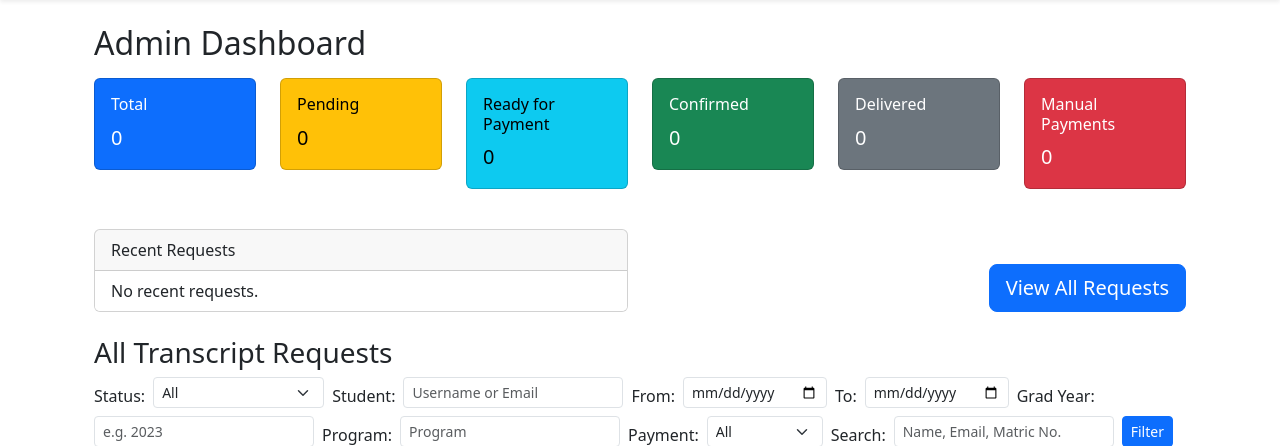
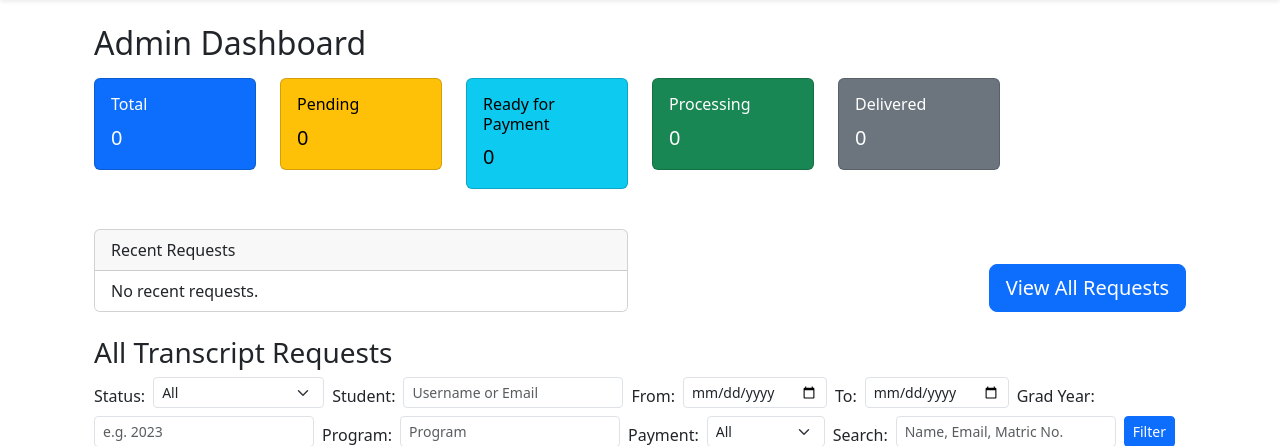
Before and after one commit to EzekielOgunkunle/TranscriptTower, a Django app: page /transcripts/admin-requests/ in a window 1280 px wide. Shown: the part 56-502 px from the top of the page. Run offline with Django 5.2, Linux system fonts and the light colour scheme; the visitor is signed in with stand-in values (Sample User, id 1); data that the repository does not hold is empty.

Commit message:
Remove all manual payment and 'confirmed' status references; update tests, templates, and docs for Paystack-only, processing status flow

```diff
--- a/templates/transcripts/admin_request_list.html
+++ b/templates/transcripts/admin_request_list.html
@@ -31,8 +31,8 @@
     <div class="col-md-2">
       <div class="card text-bg-success mb-3">
         <div class="card-body">
-          <h6 class="card-title">Confirmed</h6>
-          <p class="card-text fs-5">{{ confirmed_requests }}</p>
+          <h6 class="card-title">Processing</h6>
+          <p class="card-text fs-5">{{ processing_requests }}</p>
         </div>
       </div>
     </div>
@@ -41,14 +41,6 @@
         <div class="card-body">
           <h6 class="card-title">Delivered</h6>
           <p class="card-text fs-5">{{ delivered_requests }}</p>
-        </div>
-      </div>
-    </div>
-    <div class="col-md-2">
-      <div class="card text-bg-danger mb-3">
-        <div class="card-body">
-          <h6 class="card-title">Manual Payments</h6>
-          <p class="card-text fs-5">{{ manual_payments }}</p>
         </div>
       </div>
     </div>
@@ -85,7 +77,7 @@
           <option value="">All</option>
           <option value="pending" {% if status_filter == 'pending' %}selected{% endif %}>Pending</option>
           <option value="ready_for_payment" {% if status_filter == 'ready_for_payment' %}selected{% endif %}>Ready for Payment</option>
-          <option value="confirmed" {% if status_filter == 'confirmed' %}selected{% endif %}>Confirmed</option>
+          <option value="processing" {% if status_filter == 'processing' %}selected{% endif %}>Processing</option>
           <option value="delivered" {% if status_filter == 'delivered' %}selected{% endif %}>Delivered</option>
         </select>
       </div>
@@ -125,7 +117,7 @@
       <div class="col-auto">
         <select name="payment_status" id="payment_status" class="form-select form-select-sm">
           <option value="">All</option>
-          <option value="confirmed" {% if payment_status == 'confirmed' %}selected{% endif %}>Confirmed</option>
+          <option value="processing" {% if payment_status == 'processing' %}selected{% endif %}>Processing</option>
           <option value="pending" {% if payment_status == 'pending' %}selected{% endif %}>Pending</option>
         </select>
       </div>
@@ -164,18 +156,15 @@
           <td>{{ req.student.get_full_name }}</td>
           <td>{{ req.get_request_type_display }}</td>
           <td>
-            <span class="badge {% if req.status == 'pending' %}bg-secondary{% elif req.status == 'ready_for_payment' %}bg-warning text-dark{% elif req.status == 'confirmed' %}bg-info text-dark{% elif req.status == 'delivered' %}bg-success{% else %}bg-light text-dark{% endif %}">
+            <span class="badge {% if req.status == 'pending' %}bg-secondary{% elif req.status == 'ready_for_payment' %}bg-warning text-dark{% elif req.status == 'processing' %}bg-info text-dark{% elif req.status == 'delivered' %}bg-success{% else %}bg-light text-dark{% endif %}">
               {{ req.get_status_display }}
             </span>
           </td>
           <td>{% if req.price %}₦{{ req.price }}{% else %}-{% endif %}</td>
-          <td>{% if req.payment_confirmed %}<span class="badge bg-success">Confirmed</span>{% elif req.status == 'ready_for_payment' %}<span class="badge bg-warning text-dark">Pending</span>{% else %}-{% endif %}</td>
+          <td>{% if req.payment_confirmed %}<span class="badge bg-success">Paid</span>{% elif req.status == 'ready_for_payment' %}<span class="badge bg-warning text-dark">Pending</span>{% else %}-{% endif %}</td>
           <td>{{ req.created_at|date:"Y-m-d H:i" }}</td>
           <td>
             <a href="{% url 'transcripts:admin_request_update' req.id %}" class="btn btn-sm btn-primary">Details</a>
-            {% if not req.payment_confirmed and req.status == 'ready_for_payment' %}
-              <a href="{% url 'transcripts:confirm_manual_payment' req.id %}" class="btn btn-sm btn-warning ms-1">Confirm Manual Payment</a>
-            {% endif %}
           </td>
 
         </tr>
--- a/templates/transcripts/request_form.html
+++ b/templates/transcripts/request_form.html
@@ -8,12 +8,6 @@
   {{ form|crispy }}
   <button type="submit" class="btn btn-primary">Submit Request</button>
 </form>
-{% if form.payment_method.value == 'manual' or not form.payment_method.value %}
-  <div class="alert alert-warning mt-3">
-    <strong>Manual Payment Instructions:</strong><br>
-    After admin review, you will receive payment instructions and the price. Please wait for admin notification before making any payment.
-  </div>
-{% endif %}
 {% endblock %}
 {% block extra_js %}
 <script>
--- a/transcripts/admin.py
+++ b/transcripts/admin.py
@@ -14,7 +14,7 @@ class TranscriptRequestAdmin(admin.ModelAdmin):
     list_display = ('id', 'student', 'request_type', 'status', 'graduation_year', 'program', 'created_at', 'payment_confirmed')
     list_filter = ('status', 'request_type', 'payment_confirmed', 'student__graduation_year', 'student__program', 'created_at')
     search_fields = ('student__username', 'student__email', 'student__full_name', 'matric_number', 'recipient_name', 'recipient_email', 'program')
-    readonly_fields = ('created_at', 'updated_at')
+    readonly_fields = ('created_at', 'updated_at', 'payment_confirmed')
     actions = ['mark_as_ready_for_payment', 'mark_as_processing', 'mark_as_delivered']
     form = AdminTranscriptUpdateForm
 
@@ -184,6 +184,9 @@ class TranscriptRequestAdmin(admin.ModelAdmin):
     actions.append('bulk_download_pdfs')
 
     def save_model(self, request, obj, form, change):
+        # Prevent status changes before 'processing' if payment is confirmed
+        if obj.payment_confirmed and obj.status not in ['processing', 'pending_review', 'change_requested', 'delivered']:
+            obj.status = 'processing'
         super().save_model(request, obj, form, change)
         # Timeline log
         TranscriptRequestTimeline.objects.create(
--- a/transcripts/models.py
+++ b/transcripts/models.py
@@ -24,7 +24,6 @@ class TranscriptRequest(models.Model):
         ('processing', 'Processing'),
         ('pending_review', 'Pending Review'),
         ('change_requested', 'Change Requested'),
-        ('confirmed', 'Confirmed'),
         ('delivered', 'Delivered'),
     ]
     student = models.ForeignKey(settings.AUTH_USER_MODEL, on_delete=models.CASCADE)
--- a/transcripts/views.py
+++ b/transcripts/views.py
@@ -141,8 +141,8 @@ class AdminTranscriptListView(View):
         if program:
             requests_qs = requests_qs.filter(student__program__icontains=program)
         if payment_status:
-            if payment_status == 'confirmed':
-                requests_qs = requests_qs.filter(payment_confirmed=True)
+            if payment_status == 'processing':
+                requests_qs = requests_qs.filter(status='processing')
             elif payment_status == 'pending':
                 requests_qs = requests_qs.filter(payment_confirmed=False)
         if date_from:
@@ -162,9 +162,8 @@ class AdminTranscriptListView(View):
         total = TranscriptRequest.objects.count()
         pending = TranscriptRequest.objects.filter(status='pending').count()
         ready = TranscriptRequest.objects.filter(status='ready_for_payment').count()
-        confirmed = TranscriptRequest.objects.filter(status='confirmed').count()
+        processing = TranscriptRequest.objects.filter(status='processing').count()
         delivered = TranscriptRequest.objects.filter(status='delivered').count()
-        manual_payments = TranscriptRequest.objects.filter(status='ready_for_payment', payment_confirmed=False).count()
         # Always show max 5 recent requests (from all, not just filtered)
         recent = TranscriptRequest.objects.order_by('-created_at')[:5]
         return render(request, 'transcripts/admin_request_list.html', {
@@ -172,9 +171,8 @@ class AdminTranscriptListView(View):
             'total_requests': total,
             'pending_requests': pending,
             'ready_requests': ready,
-            'confirmed_requests': confirmed,
+            'processing_requests': processing,
             'delivered_requests': delivered,
-            'manual_payments': manual_payments,
             'recent_requests': recent,
             'status_filter': status_filter,
             'student_query': student_query,
@@ -284,16 +282,24 @@ def paystack_webhook(request):
             transcript = TranscriptRequest.objects.filter(payment_reference=reference, student__email=email).first()
             if transcript and not transcript.payment_confirmed:
                 transcript.payment_confirmed = True
-                transcript.status = 'confirmed'
+                transcript.status = 'processing'
                 transcript.save()
+                # Timeline log
+                from .models import TranscriptRequestTimeline
+                TranscriptRequestTimeline.objects.create(
+                    request=transcript,
+                    user=None,
+                    status='processing',
+                    comment='Payment confirmed via Paystack. Status set to processing.'
+                )
                 # Notify user
                 email_body = render_to_string('emails/notification_email.html', {
                     'user': transcript.student,
-                    'message': f'Your payment of ₦{amount} was successful. Your transcript request is now confirmed.',
+                    'message': f'Your payment of ₦{amount} was successful. Your transcript request is now being processed.',
                     'site_name': 'Transcript Tower',
                 })
                 send_mail(
-                    'Transcript Payment Confirmed',
+                    'Transcript Payment Received',
                     '',
                     settings.DEFAULT_FROM_EMAIL,
                     [transcript.student.email],
@@ -303,7 +309,7 @@ def paystack_webhook(request):
                 # Create notification for user
                 Notification.objects.create(
                     user=transcript.student,
-                    message=f'Your payment of ₦{amount} was successful. Your transcript request is now confirmed.'
+                    message=f'Your payment of ₦{amount} was successful. Your transcript request is now being processed.'
                 )
             return JsonResponse({'status': 'success'})
         return JsonResponse({'status': 'ignored'})
```
Also changed, not shown: prd.md (added, +30 -0 lines), templates/transcripts/request_list.html (+3 -7 lines), transcripts/forms.py (+8 -3 lines), transcripts/tests.py (+4 -7 lines), README.md, 4 other files.
